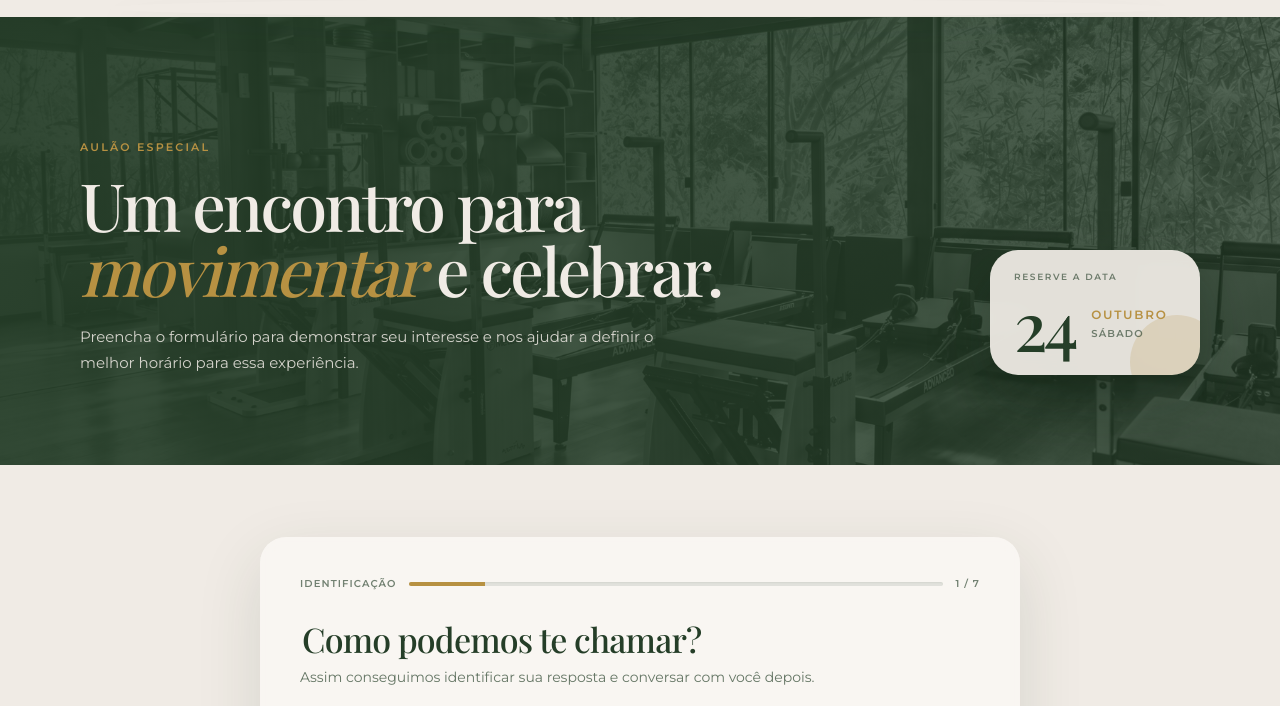
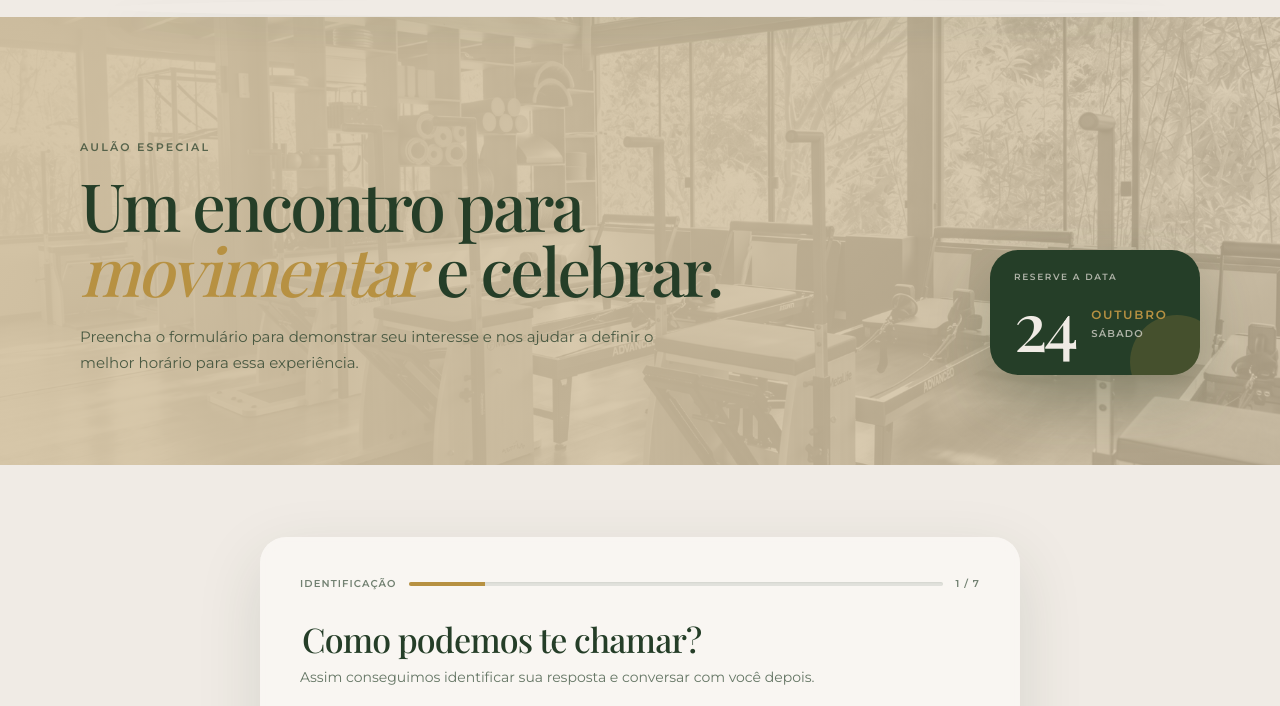
Before and after one commit to theresacambiaghi/LP-Theresa-Cambiaghi, a website: page public/aulao/index.html in a window 1280 px wide. Shown: the part 83-789 px from the top of the page. Drawn offline with nearby package versions, Linux system fonts and the light colour scheme; a web font is replaced by a local one.

Commit message:
style: update aulao hero palette

```diff
--- a/public/styles.css
+++ b/public/styles.css
@@ -66,23 +66,23 @@ button { cursor: pointer; }
 .quiz-shell-form { padding-top: clamp(48px, 6vw, 72px); }
 .eyebrow { display: flex; margin: 0 0 13px; color: rgba(37, 62, 40, .72); align-items: center; gap: 10px; font-size: 9px; font-weight: 600; letter-spacing: .18em; text-transform: uppercase; }
 .eyebrow > span { width: 26px; height: 1px; background: var(--gold); }
-.event-banner { position: relative; min-height: clamp(360px, 35vw, 500px); overflow: hidden; color: var(--beige); background: var(--green); isolation: isolate; }
-.event-banner-image { position: absolute; z-index: -3; inset: 0; width: 100%; height: 100%; object-fit: cover; object-position: center 58%; filter: grayscale(1) contrast(.95) brightness(.82); }
-.event-banner-overlay { position: absolute; z-index: -2; inset: 0; background: linear-gradient(90deg, rgba(37, 62, 40, .92), rgba(37, 62, 40, .82) 58%, rgba(37, 62, 40, .72)); }
+.event-banner { position: relative; min-height: clamp(360px, 35vw, 500px); overflow: hidden; color: var(--green); background: #d6c5a5; isolation: isolate; }
+.event-banner-image { position: absolute; z-index: -3; inset: 0; width: 100%; height: 100%; object-fit: cover; object-position: center 58%; filter: grayscale(1) contrast(.9) brightness(.96); }
+.event-banner-overlay { position: absolute; z-index: -2; inset: 0; background: linear-gradient(90deg, rgba(214, 197, 165, .94), rgba(214, 197, 165, .86) 58%, rgba(214, 197, 165, .76)); }
 .event-banner-content { display: flex; width: min(1120px, calc(100% - 64px)); min-height: inherit; margin: 0 auto; padding: clamp(58px, 7vw, 92px) 0; align-items: flex-end; justify-content: space-between; gap: 60px; }
 .event-banner-copy { max-width: 680px; }
-.event-banner-kicker { margin: 0 0 18px; color: var(--gold); font-size: 11px; font-weight: 600; letter-spacing: .2em; text-transform: uppercase; }
+.event-banner-kicker { margin: 0 0 18px; color: rgba(37, 62, 40, .72); font-size: 11px; font-weight: 600; letter-spacing: .2em; text-transform: uppercase; }
 .event-banner-copy h1 { margin: 0; font: 500 clamp(44px, 5.2vw, 74px)/.98 var(--serif); letter-spacing: -.04em; }
 .event-banner-copy h1 em { color: var(--gold); font-weight: 500; }
-.event-banner-copy > p:last-child { max-width: 610px; margin: 22px 0 0; color: rgba(240, 235, 229, .86); font-size: 15px; line-height: 1.7; }
-.event-banner-date { position: relative; display: grid; min-width: 210px; padding: 21px 24px 24px; overflow: hidden; border-radius: 28px; color: var(--green); background: rgba(240, 235, 229, .94); box-shadow: 0 24px 60px rgba(10, 25, 12, .3); gap: 14px; backdrop-filter: blur(12px); }
-.event-banner-date::after { position: absolute; right: -24px; bottom: -34px; width: 94px; height: 94px; border-radius: 50%; background: rgba(183, 145, 66, .2); content: ""; }
-.event-banner-date-label { color: rgba(37, 62, 40, .62); font-size: 9px; font-weight: 600; letter-spacing: .18em; text-transform: uppercase; }
+.event-banner-copy > p:last-child { max-width: 610px; margin: 22px 0 0; color: rgba(37, 62, 40, .78); font-size: 15px; line-height: 1.7; }
+.event-banner-date { position: relative; display: grid; min-width: 210px; padding: 21px 24px 24px; overflow: hidden; border-radius: 28px; color: var(--beige); background: var(--green); box-shadow: 0 24px 60px rgba(37, 62, 40, .28); gap: 14px; }
+.event-banner-date::after { position: absolute; right: -24px; bottom: -34px; width: 94px; height: 94px; border-radius: 50%; background: rgba(183, 145, 66, .22); content: ""; }
+.event-banner-date-label { color: rgba(240, 235, 229, .68); font-size: 9px; font-weight: 600; letter-spacing: .18em; text-transform: uppercase; }
 .event-banner-date-main { position: relative; z-index: 1; display: flex; align-items: center; gap: 16px; }
-.event-banner-date-main strong { color: var(--green); font: 500 68px/.82 var(--serif); letter-spacing: -.05em; }
+.event-banner-date-main strong { color: var(--beige); font: 500 68px/.82 var(--serif); letter-spacing: -.05em; }
 .event-banner-date-main > span { display: grid; gap: 5px; }
 .event-banner-date-main b { color: var(--gold); font-size: 12px; font-weight: 600; letter-spacing: .15em; text-transform: uppercase; }
-.event-banner-date-main small { color: rgba(37, 62, 40, .62); font-size: 10px; font-weight: 600; letter-spacing: .12em; text-transform: uppercase; }
+.event-banner-date-main small { color: rgba(240, 235, 229, .68); font-size: 10px; font-weight: 600; letter-spacing: .12em; text-transform: uppercase; }
 .quiz-card { padding: clamp(24px, 4vw, 40px); border-radius: 26px; background: rgba(250, 248, 245, .82); box-shadow: 0 22px 65px rgba(37, 62, 40, .13); backdrop-filter: blur(8px); }
 .quiz-progress { display: grid; margin-bottom: 30px; color: rgba(37, 62, 40, .64); grid-template-columns: auto 1fr auto; gap: 12px; align-items: center; font-size: 10px; font-weight: 600; letter-spacing: .11em; text-transform: uppercase; }
 .progress-track { height: 4px; overflow: hidden; border-radius: 999px; background: rgba(37, 62, 40, .1); box-shadow: inset 0 1px 2px rgba(37, 62, 40, .08); }
@@ -140,7 +140,7 @@ button { cursor: pointer; }
   .brand-logo { width: min(245px, 72vw); }
   .event-banner { min-height: 500px; }
   .event-banner-image { width: 100%; object-position: 54% center; }
-  .event-banner-overlay { background: linear-gradient(180deg, rgba(37, 62, 40, .78), rgba(37, 62, 40, .94)); }
+  .event-banner-overlay { background: linear-gradient(180deg, rgba(214, 197, 165, .78), rgba(214, 197, 165, .96)); }
   .event-banner-content { width: 100%; padding: 76px 24px 44px; align-items: flex-start; flex-direction: column; justify-content: flex-end; gap: 32px; }
   .event-banner-kicker { margin-bottom: 16px; font-size: 10px; }
   .event-banner-copy h1 { font-size: clamp(39px, 12vw, 52px); line-height: 1.02; }
```
